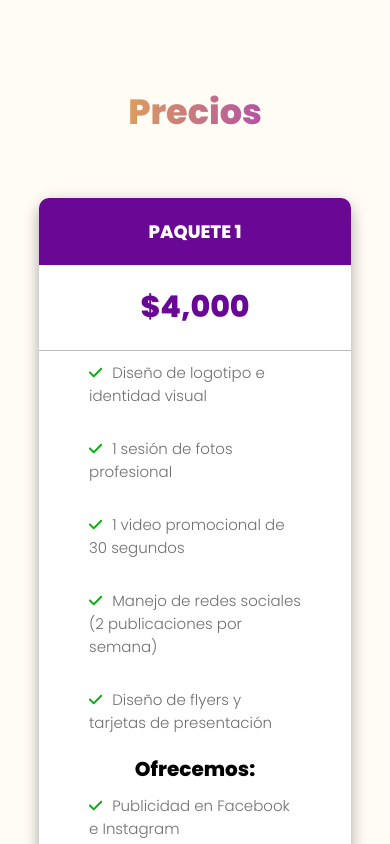
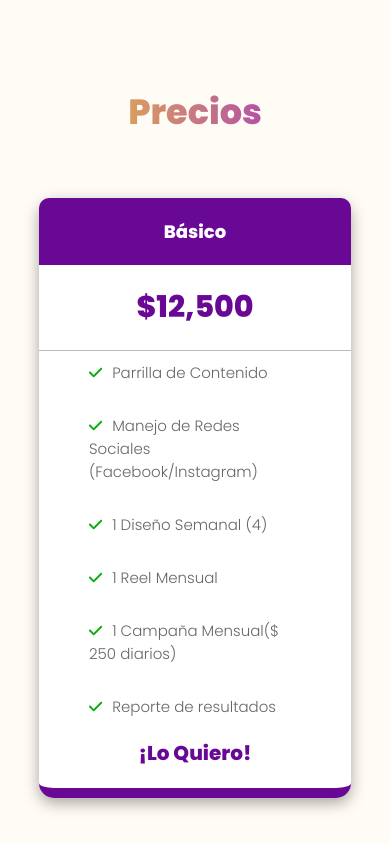
Before and after one commit to alanbirru/Dicrea-pagina, a React (Create React App) app: page / in a window 390 px wide. Shown: the part 2119-2963 px from the top of the page. Built offline with nearby package versions, Linux system fonts and the light colour scheme.

Commit message:
fixing responsiveness

```diff
--- a/src/components/sections/Precios/paquetes/Paquete.js
+++ b/src/components/sections/Precios/paquetes/Paquete.js
@@ -13,14 +13,14 @@ const Paquete = ({ paquete, precio, contenido, ofrecemos, fadeEffect }) => {
     );
   });
   // ofrecemos list from the paquetes array
-  const ofrecemosList = ofrecemos.map((item, index) => {
-    return (
-      <li className={index + 1}>
-        <FontAwesomeIcon className="checkIcon" icon={faCheck} />
-        {item}
-      </li>
-    );
-  });
+  // const ofrecemosList = ofrecemos.map((item, index) => {
+  //   return (
+  //     <li className={index + 1}>
+  //       <FontAwesomeIcon className="checkIcon" icon={faCheck} />
+  //       {item}
+  //     </li>
+  //   );
+  // });
 
   return (
     <Tilt
@@ -46,6 +46,7 @@ const Paquete = ({ paquete, precio, contenido, ofrecemos, fadeEffect }) => {
       >
         <ul className="contenido-list">{contenidoList}</ul>
       </div>
+      {/*
       <div
         className="ofrecemos-container"
         data-aos={fadeEffect}
@@ -53,7 +54,8 @@ const Paquete = ({ paquete, precio, contenido, ofrecemos, fadeEffect }) => {
       >
         <h4 className="ofrecemos-title">Ofrecemos:</h4>
         <ul>{ofrecemosList}</ul>
-      </div>
+      </div> */}
+
       <span className="loQuiero" data-aos={fadeEffect} data-aos-duration="3800">
         <a
           href="https://api.whatsapp.com/send?phone=6691472070&text=hola%20que%20tal"
--- a/src/components/sections/Precios/paquetes/PaquetesContainer.js
+++ b/src/components/sections/Precios/paquetes/PaquetesContainer.js
@@ -5,14 +5,16 @@ const PaquetesContainer = () => {
   // Accordion array
   const paquetes = [
     {
-      paquete: <h3 className="paquete-title">PAQUETE 1 </h3>,
-      precio: "$4,000",
+      paquete: <h3 className="paquete-title">Básico</h3>,
+      precio: "$12,500",
       contenido: [
-        "Diseño de logotipo e identidad visual",
-        `1 sesión de fotos profesional`,
-        "1 video promocional de 30 segundos",
-        "Manejo de redes sociales (2 publicaciones por semana)",
-        "Diseño de flyers y tarjetas de presentación",
+        "Parrilla de Contenido",
+        `Manejo de Redes Sociales
+        (Facebook/Instagram)`,
+        "1 Diseño Semanal (4)",
+        "1 Reel Mensual",
+        "1 Campaña Mensual($ 250 diarios)",
+        "Reporte de resultados",
       ],
       ofrecemos: [
         "Publicidad en Facebook e Instagram",
@@ -23,15 +25,16 @@ const PaquetesContainer = () => {
       fadeEffect: "fade-down",
     },
     {
-      paquete: <h3 className="paquete-title">PAQUETE 2 </h3>,
-      precio: "$7,500",
+      paquete: <h3 className="paquete-title">Intermedio </h3>,
+      precio: "$17,000",
       contenido: [
-        "Diseño de logotipo e identidad visual",
-        "2 sesión de fotos profesional",
-        "1 video promocionales de 60 segundos",
-        "Manejo de redes sociales (3 publicaciones por semana)",
-        "Diseño de flyers y tarjetas de presentación",
-        "Campaña de email marketing",
+        "Parrilla de Contenido",
+        "Manejo de Redes Sociales (Facebook/Instagram",
+        "2 Diseño Semanal (8)",
+        "2 Reel Mensuales",
+        "1 Campaña Mensual ($ 250 diarios) ",
+        "Toma de contenido",
+        "Reporte de resultados",
       ],
       ofrecemos: [
         "Publicidad en Facebook e Instagram",
@@ -43,16 +46,17 @@ const PaquetesContainer = () => {
       fadeEffect: "fade-down",
     },
     {
-      paquete: <h3 className="paquete-title">PAQUETE 3 </h3>,
-      precio: "$11,000",
+      paquete: <h3 className="paquete-title">Premium</h3>,
+      precio: "$24,000",
       contenido: [
-        "Diseño de logotipo e identidad visual",
-        "3 sesiones de fotos profesionales",
-        "2 videos promocionales de 60 segundos",
-        "Manejo de redes sociales (4 publicaciones por semana)",
-        "Diseño de flyers y tarjetas de presentación",
-        "Campaña de email marketing",
-        "Creación de un sitio web básico",
+        "Parrilla de Contenido",
+        "Manejo de Redes Sociales (Facebook/Instagram/Tik Tok)",
+        "3 Diseño Semanal (12)",
+        "4 Reels Mensuales",
+        "2 Campañas Mensuales",
+        "2 Tomas de Contenido",
+        "Landing Page",
+        "Reporte de resultados",
       ],
       ofrecemos: [
         "Publicidad en Facebook e Instagram",
@@ -66,25 +70,28 @@ const PaquetesContainer = () => {
     },
 
     {
-      paquete: <h3 className="paquete-title">PAQUETE 4 </h3>,
-      precio: "$15,500",
+      paquete: <h3 className="paquete-title">Diamante</h3>,
+      precio: "$35,000",
       contenido: [
-        "Diseño de logotipo e identidad visual",
-        "4 sesiones de fotos profesionales",
-        "3 videos promocionales de 60 segundos",
-        "Manejo de redes sociales (5 publicaciones por semana)",
-        "Diseño de flyers y tarjetas de presentación",
-        "Campaña de email marketing",
-        "Creación de un sitio web avanzado",
+        "Parrilla de Contenido",
+        "Manejo de Redes Sociales (Facebook/Instagram/Tik Tok)",
+        "4 Diseño Semanal (16)",
+        "8 Historias (al mes)",
+        "4 Reels Mensuales",
+        "2 Campañas Mensuales($ 200 diarios)",
+        "Papelería",
+        "Página Web",
+        "2 Tik Toks semanales",
+        "Reporte de resultados",
       ],
-      ofrecemos: [
-        "Publicidad en Facebook e Instagram",
-        "Posicionamiento de marca",
-        "Aumento de seguidores en redes sociales",
-        "Estadísticas de redes sociales",
-        "Análisis de campaña de email marketing",
-        "Diseño de sitio web avanzado con funciones personalizadas",
-      ],
+      // ofrecemos: [
+      //   "Publicidad en Facebook e Instagram",
+      //   "Posicionamiento de marca",
+      //   "Aumento de seguidores en redes sociales",
+      //   "Estadísticas de redes sociales",
+      //   "Análisis de campaña de email marketing",
+      //   "Diseño de sitio web avanzado con funciones personalizadas",
+      // ],
       fadeEffect: "fade-down",
     },
   ];
@@ -95,7 +102,7 @@ const PaquetesContainer = () => {
         paquete={paquete.paquete}
         precio={paquete.precio}
         contenido={paquete.contenido}
-        ofrecemos={paquete.ofrecemos}
+        // ofrecemos={paquete.ofrecemos}
         fadeEffect={paquete.fadeEffect}
       />
     );
--- a/src/styles/contacto.css
+++ b/src/styles/contacto.css
@@ -62,11 +62,11 @@ iframe {
 .field input {
   width: 100%;
   margin-bottom: 20px;
-  font-size: 1.2em;
-
+  font-size: 1em;
   border-radius: 5px;
   border: none;
   box-shadow: rgba(0, 0, 0, 0.24) 0px 3px 8px;
+  padding-left: 5px;
 }
 
 .message-field textarea {
@@ -74,9 +74,9 @@ iframe {
   width: 100%;
   box-shadow: rgba(0, 0, 0, 0.24) 0px 3px 8px;
   border: none;
-
   border-radius: 5px;
-  font-size: 1.2em;
+  font-size: 1.1em;
+  padding-left: 5px;
 }
 .enviar-input {
   background-color: var(--color-5);
--- a/src/styles/footer.css
+++ b/src/styles/footer.css
@@ -59,6 +59,9 @@ a.emailLink {
 }
 /* START ---MEDIA-QUERY-PHONES */
 @media only screen and (max-width: 600px) {
+  a.emailLink {
+    font-size: 16px;
+  }
   .footer {
     max-height: none;
   }
--- a/src/styles/precios.css
+++ b/src/styles/precios.css
@@ -52,11 +52,12 @@
 .ofrecemos-container li {
   padding: 10px;
   list-style: none;
-  color: rgb(112, 112, 112);
+  color: rgb(103, 103, 103);
   font-size: 15px;
   padding-left: 50px;
   padding-right: 50px;
   padding-bottom: 20px;
+  font-size: 1em;
 }
 
 .loQuiero {
@@ -86,4 +87,9 @@
   .paquetesContainer {
     grid-template-columns: repeat(1, 1fr);
   }
+
+  .contenido-container li,
+  .ofrecemos-container li {
+    font-size: 15px;
+  }
 }
--- a/src/styles/servicios.css
+++ b/src/styles/servicios.css
@@ -121,7 +121,6 @@ h3 {
 @media only screen and (max-width: 600px) {
   .servicios-title {
     gap: 4px;
-    flex-wrap: nowrap;
   }
   .servicios-title .servicios-title-container {
     width: 90px;
```
